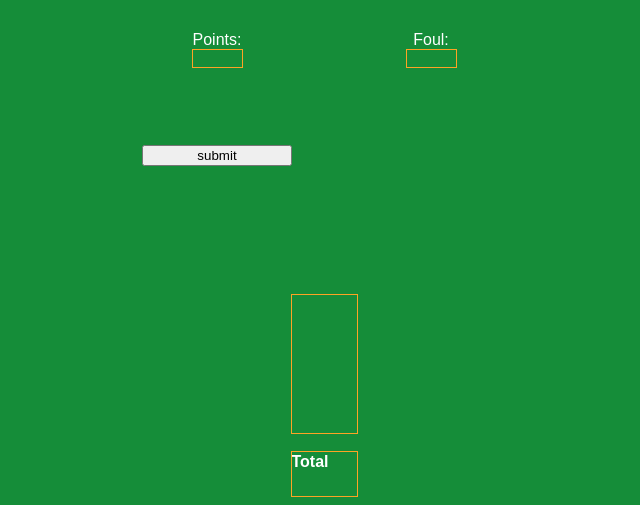
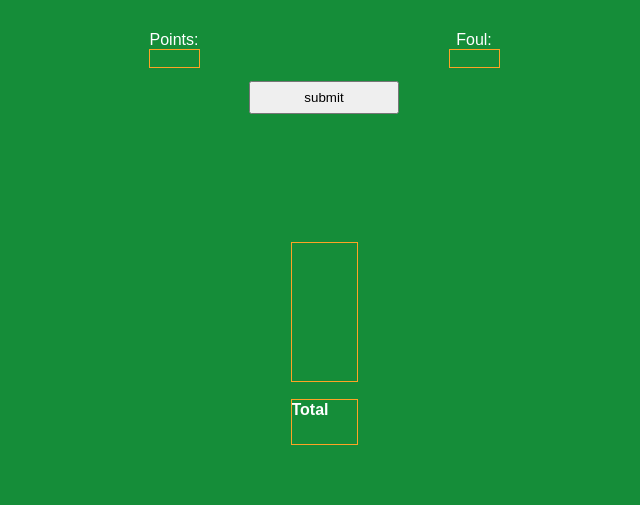
Before and after one commit to robelgeremew/pool-point-counter, a plain HTML site: page Pool point counter/index.html in a window 1280 px wide. Shown: the part 61-566 px from the top of the page, without its empty margins (316-956 px from the left). Drawn offline with Linux system fonts and the light colour scheme.

Commit message:
add submit button , cleaned the ui (grid)

```diff
--- a/Pool point counter/index.css
+++ b/Pool point counter/index.css
@@ -11,7 +11,8 @@ main {
   color: white;
 }
 button#submit {
-  /* display: none; */
+  grid-row-start: 2;
+  grid-column-start: 2;
 }
 ::placeholder {
   /* the texts in the place holder of the input section  */
@@ -62,8 +63,8 @@ label.fl-one {
 /* display none for the unwanted only show the total area section  */
 #input-wrapper {
   display: grid;
-  grid: 62px / 150px 150px;
-  gap: 64px;
+  grid: 62px 33px / 150px 150px 150px;
+  /* gap: 64px; */
 }
 
 /* makes it in the middle  */
@@ -87,9 +88,6 @@ input#fl-input,
   border: 1px solid #fda325;
   color: white;
 }
-
-
-
 
 /*place to show the svg balls*/
 div#score-balls {
@@ -116,7 +114,9 @@ div#point-wrapper,
   flex-direction: column;
   margin: auto;
 }
-
+div#foul-wrapper {
+  grid-column-start:3;
+}
 div#score-balls {
   /* position: absolute;
   top: 200px;
--- a/Pool point counter/index.html
+++ b/Pool point counter/index.html
@@ -11,7 +11,7 @@
     <main>
       <div id="frame-wrapper">
         <!-- place for the name  -->
-        <div id="Title"><h1>Pool points counter </h1></div>
+        <div id="Title"><h1>Pool points counter</h1></div>
         <!-- the name is irrelevant  -->
         <!-- <label for="player-name">Player Name:</label> -->
         <!-- <input type="text" id="pla yer-name" placeholder="Name:" /> -->
@@ -26,13 +26,14 @@
           <input id="pt-input" type="number" />
         </div>
 
+        <!-- submit button  -->
+        <button id="submit">submit</button>
+
         <!-- the foul area  -->
         <div id="foul-wrapper">
           <label id="fl-label">Foul: </label>
           <input id="fl-input" type="number" />
         </div>
-
-          <button id="submit">submit</button>
       </section>
       <!-- the total point section  -->
       <!-- the scored bord section  -->
@@ -47,8 +48,6 @@
           <ul></ul>
         </div>
       </section>
-
-      </div>
     </main>
     <script src="./jquery-3.7.1.js"></script>
     <script src="./script.js"></script>
```
Also changed, not shown: Pool point counter/script.js (+6 -7 lines). Lines whose indentation alone changed are shown as unchanged.
